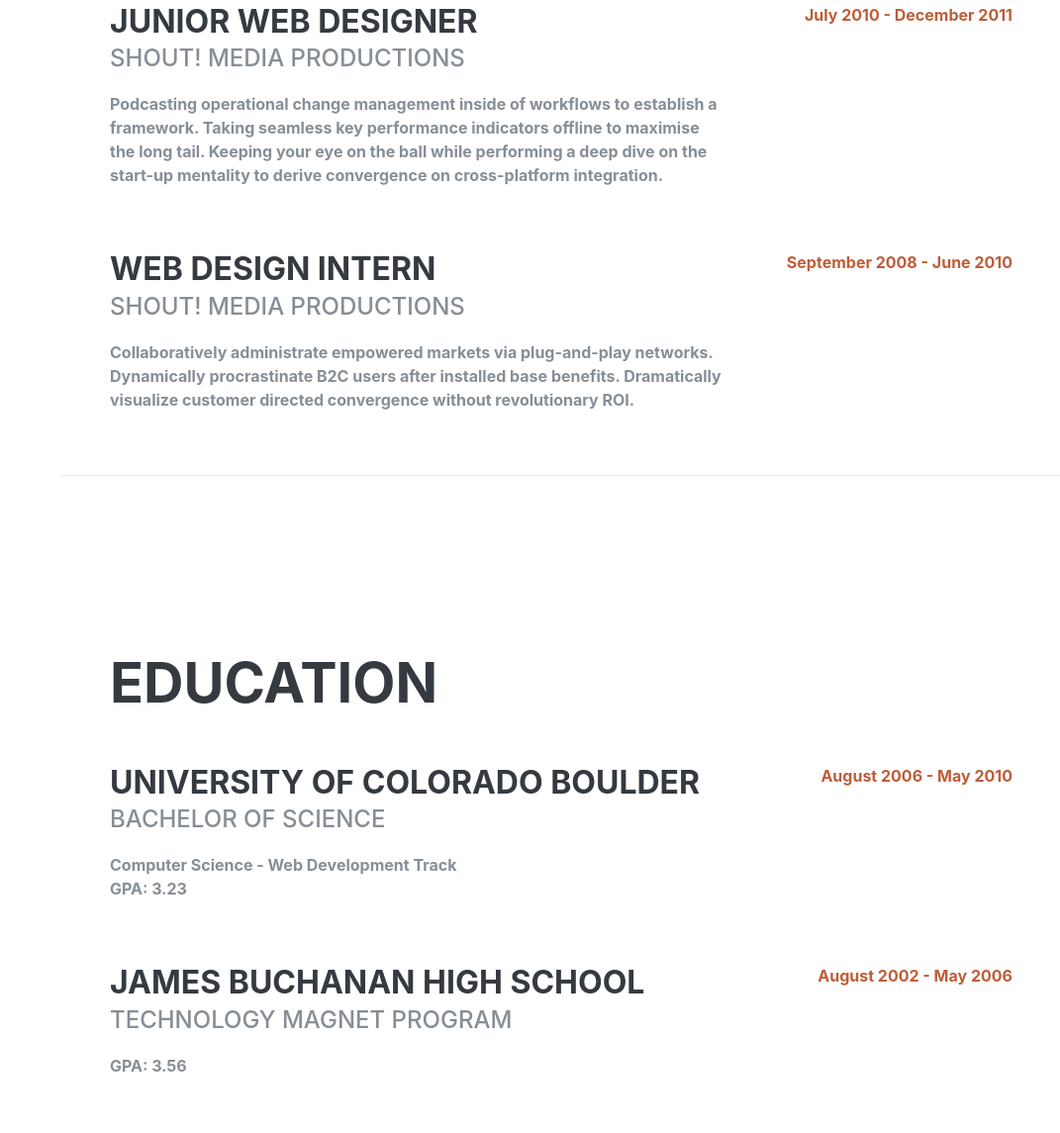
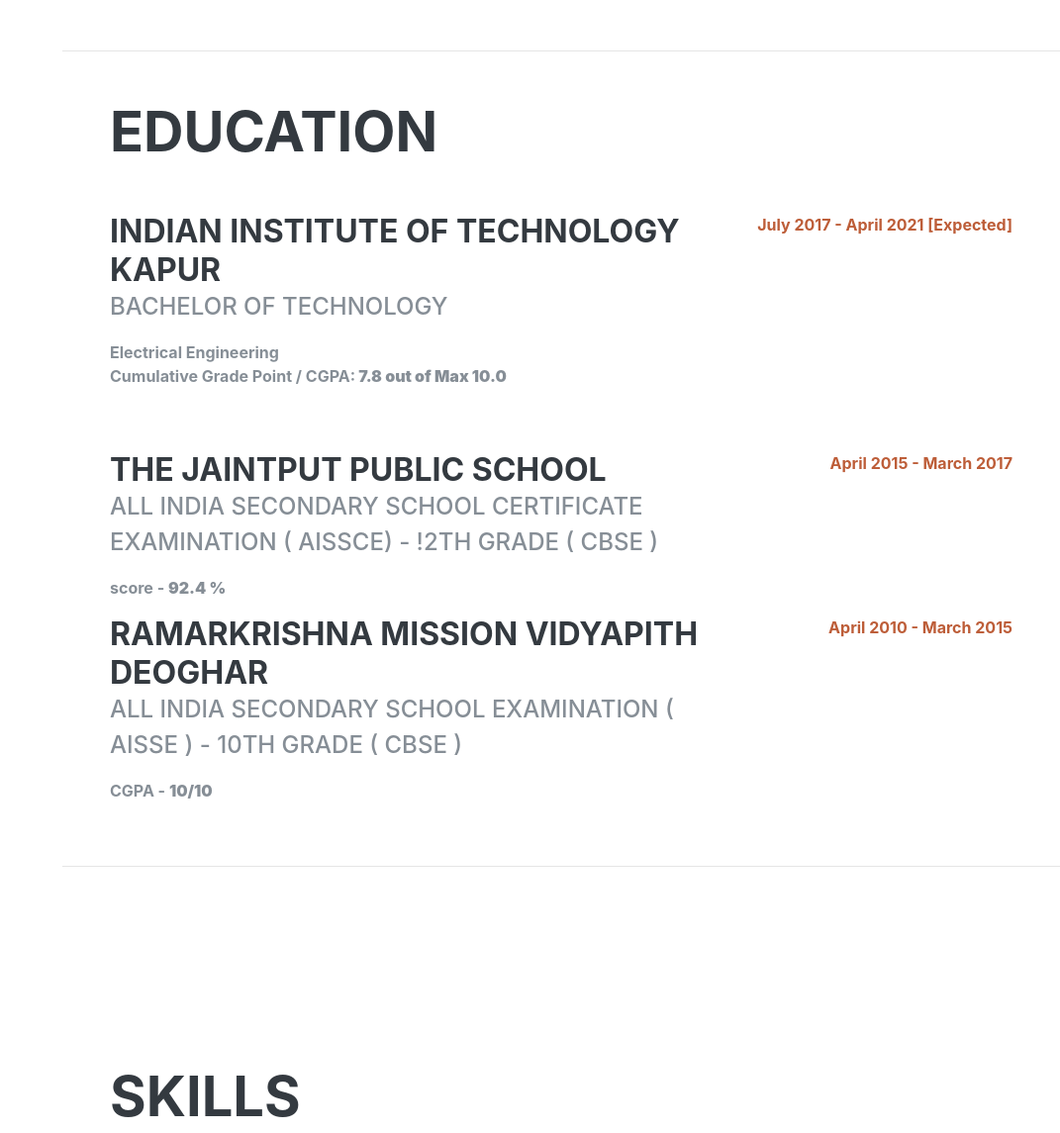
Before and after one commit to piyush5992/piyush5992.github.io, a website: page index.html in a window 1280 px wide. Shown: the part 1550-2695 px from the top of the page at 99% size, without its empty margins (209-1280 px from the left). Drawn offline with nearby package versions, Linux system fonts and the light colour scheme; files that its build step writes are made by us from their sources; a web font is replaced by a local one.

Commit message:
Update index.html

```diff
--- a/index.html
+++ b/index.html
@@ -66,7 +66,7 @@
           <h1 class="mb-0">Piyush
             <span class="text-primary">Shudhanshu</span>
           </h1>
-          <div class="subheading mb-5">G-173 Hall of Residence-2· Indian Institute of Technology Kanpur, Kanpur, Uttar Pradesh - 208016 · (317) 585-8468 ·
+          <div class="subheading mb-5">G-173 Hall of Residence-2· Indian Institute of Technology Kanpur, Kanpur, Uttar Pradesh - 208016 · (+91) 7488631281 ·
             <a href="mailto:piush@iitk.ac.in">piush@iitk.ac.in</a>
           </div>
           <p class="lead mb-5">I am a sophomore student in the Electrical Enginering enrolled in its Bachelor of Technology ( B.Tech) at Indian Institute of Technology Kanpur . I love to code..</p>
@@ -121,7 +121,7 @@
             </div>
           </div>
 
-          <div class="resume-item d-flex flex-column flex-md-row mb-5">
+          <!---<div class="resume-item d-flex flex-column flex-md-row mb-5">
             <div class="resume-content mr-auto">
               <h3 class="mb-0">Junior Web Designer</h3>
               <div class="subheading mb-3">Shout! Media Productions</div>
@@ -141,7 +141,7 @@
             <div class="resume-date text-md-right">
               <span class="text-primary">September 2008 - June 2010</span>
             </div>
-          </div>
+          </div>-->
 
         </div>
 
@@ -155,24 +155,35 @@
 
           <div class="resume-item d-flex flex-column flex-md-row mb-5">
             <div class="resume-content mr-auto">
-              <h3 class="mb-0">University of Colorado Boulder</h3>
-              <div class="subheading mb-3">Bachelor of Science</div>
-              <div>Computer Science - Web Development Track</div>
-              <p>GPA: 3.23</p>
+              <h3 class="mb-0">Indian Institute of Technology Kapur</h3>
+              <div class="subheading mb-3">Bachelor of Technology</div>
+              <div>Electrical Engineering</div>
+              <p>Cumulative Grade Point / CGPA:<b> 7.8 out of Max 10.0 </b></p>
             </div>
             <div class="resume-date text-md-right">
-              <span class="text-primary">August 2006 - May 2010</span>
+              <span class="text-primary">July 2017 - April 2021 [Expected] </span>
             </div>
           </div>
 
           <div class="resume-item d-flex flex-column flex-md-row">
             <div class="resume-content mr-auto">
-              <h3 class="mb-0">James Buchanan High School</h3>
-              <div class="subheading mb-3">Technology Magnet Program</div>
-              <p>GPA: 3.56</p>
+              <h3 class="mb-0">The Jaintput Public School</h3>
+              <div class="subheading mb-3">All India Secondary School Certificate Examination ( AISSCE) - !2th Grade ( CBSE )</div>
+              <p>score - <b>92.4 %</b></p>
             </div>
             <div class="resume-date text-md-right">
-              <span class="text-primary">August 2002 - May 2006</span>
+              <span class="text-primary">April 2015 - March 2017</span>
+            </div>
+          </div>
+
+           <div class="resume-item d-flex flex-column flex-md-row">
+            <div class="resume-content mr-auto">
+              <h3 class="mb-0">Ramarkrishna Mission Vidyapith Deoghar</h3>
+              <div class="subheading mb-3">All India Secondary School Examination ( AISSE ) - 10th Grade ( CBSE )</div>
+              <p>CGPA - <b>10/10</b></p>
+            </div>
+            <div class="resume-date text-md-right">
+              <span class="text-primary">April 2010 - March 2015</span>
             </div>
           </div>
 
```
